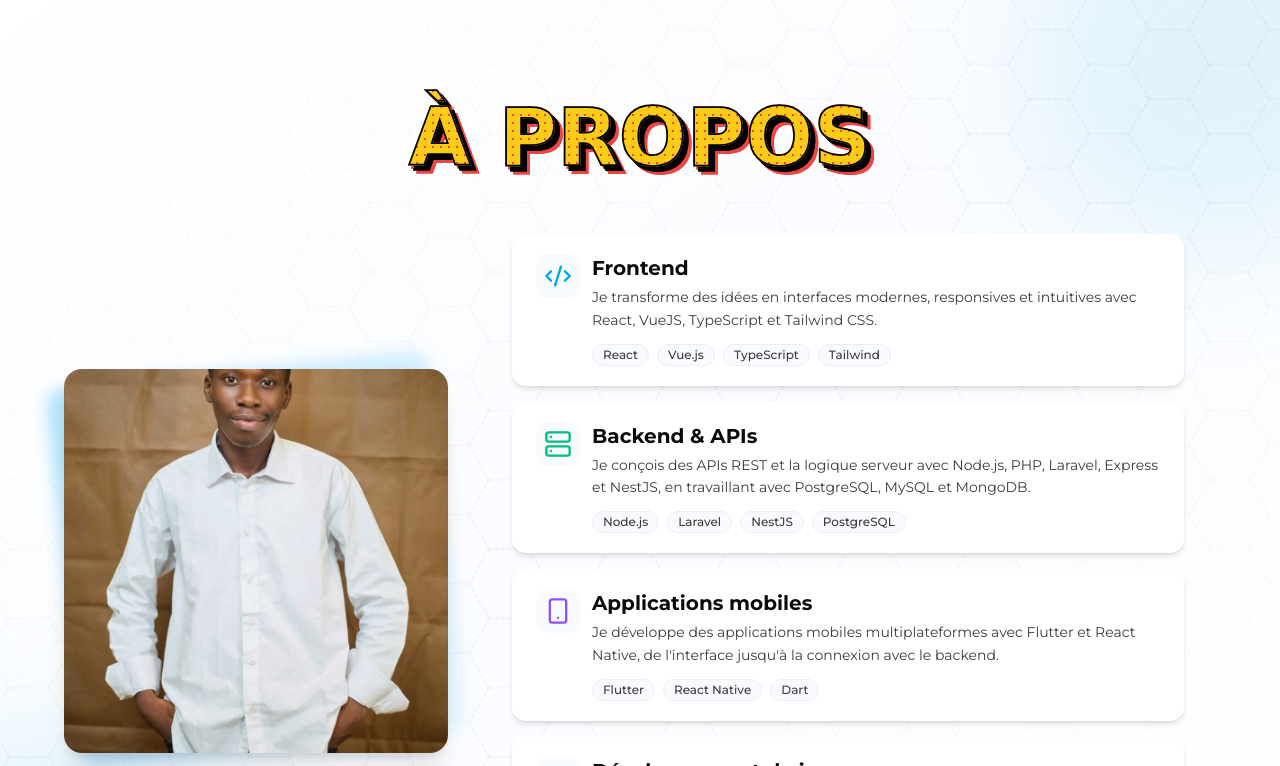
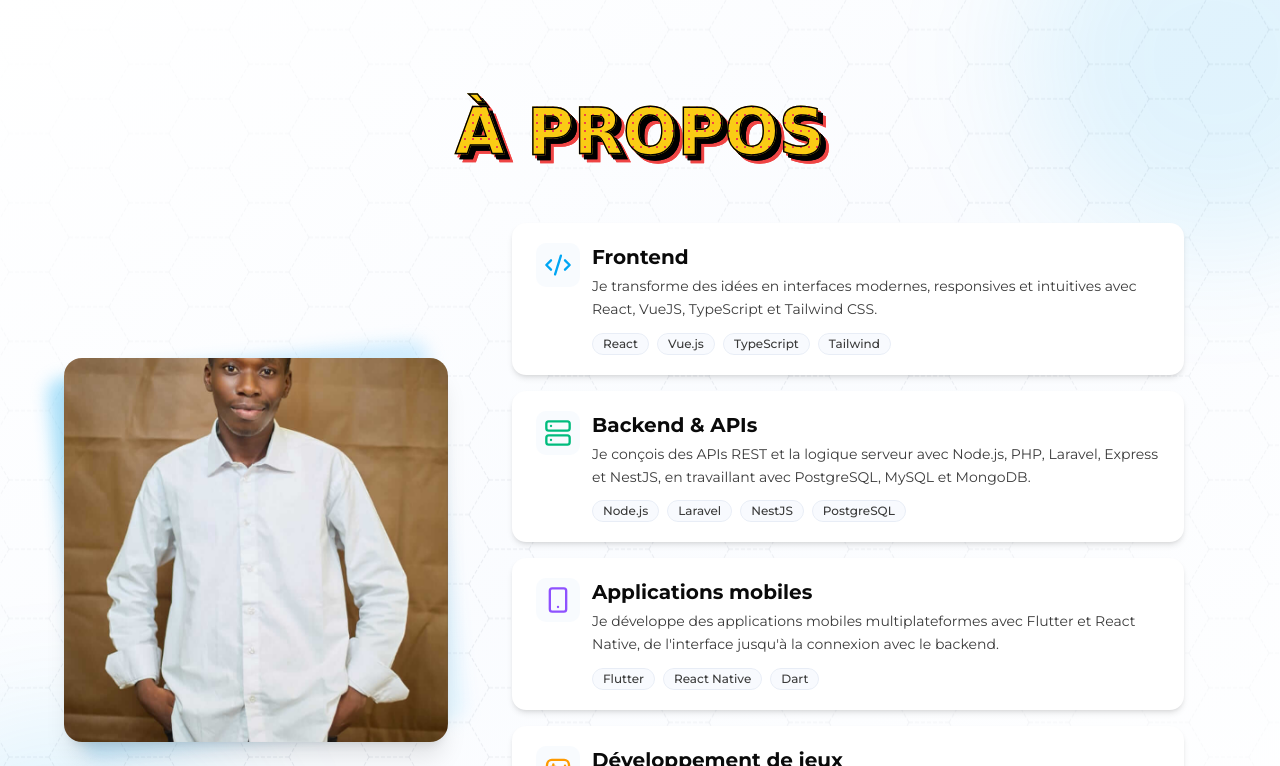
Before and after one commit to Meliodas-le-vide/Portfoliov2, a React (Vite) app in the folder PORTFOLIOV2/: page / in a window 1280 px wide. Shown: the part 974-1740 px from the top of the page. Built offline with nearby package versions, Linux system fonts and the light colour scheme.

Commit message:
fix: update title fontsize

```diff
--- a/PORTFOLIOV2/src/components/Title.tsx
+++ b/PORTFOLIOV2/src/components/Title.tsx
@@ -9,7 +9,7 @@ const Title = ({title} : TitleProps) => {
   return (
                <h1 >
                   {/* <SparklesText className="font-bold  uppercase text-3xl text-center text-sky-500"> {title} </SparklesText> */}
-                   <ComicText  className="font-bold  uppercase text-3xl text-center text-sky-500" fontSize={5}>{title}</ComicText>
+                   <ComicText  className="font-bold  uppercase text-2xl text-center text-sky-500" fontSize={4}>{title}</ComicText>
                </h1>
   )
 }
```
